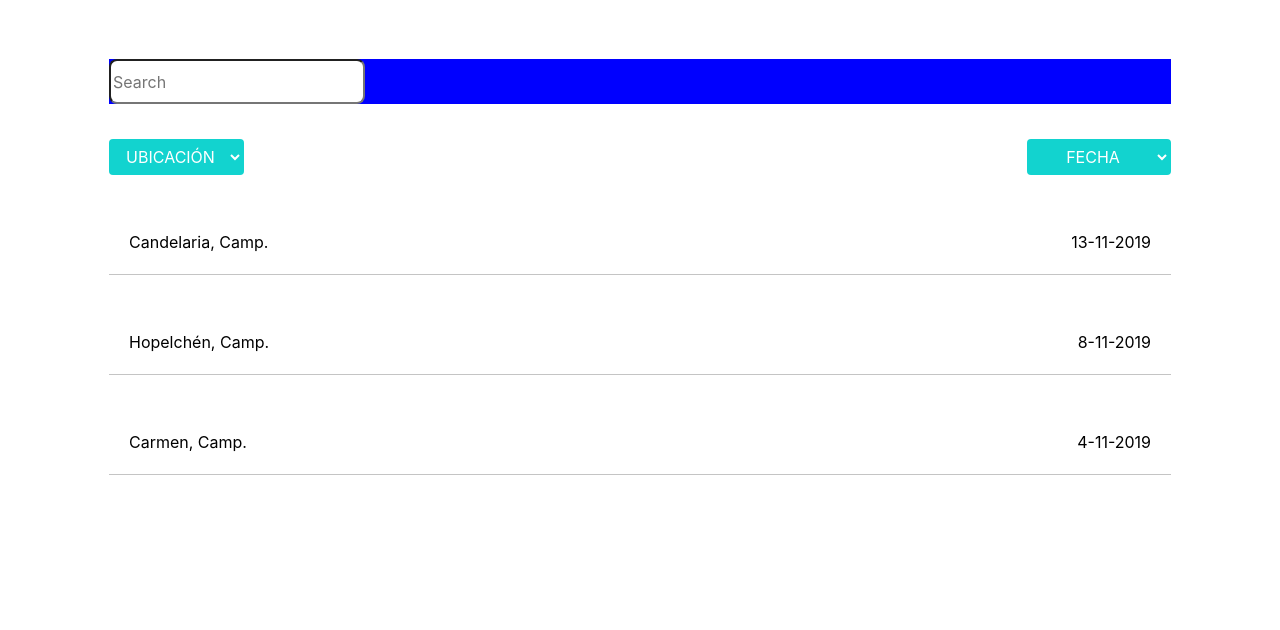
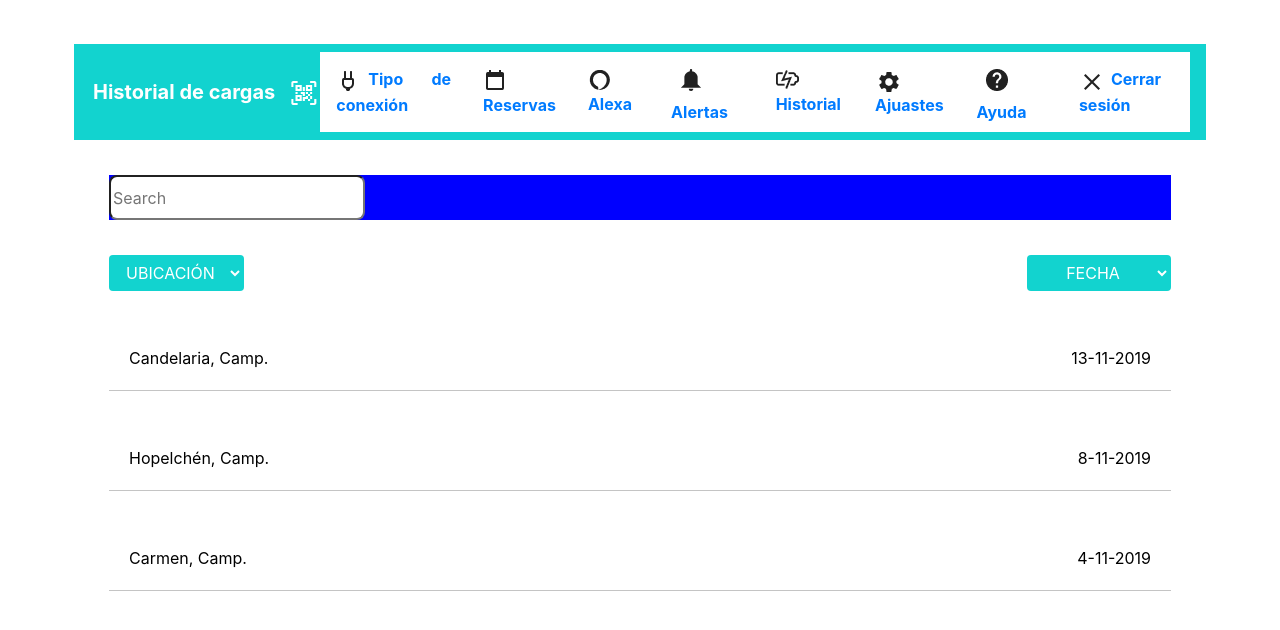
Before and after one commit to sofiamejiamuro/caragadores-electricos, a React (Create React App) app: page /Historial in a window 1280 px wide. Shown: the top 630 px of the page. Built offline with nearby package versions, Linux system fonts and the light colour scheme.

Commit message:
Cambios en historial

```diff
--- a/src/views/Historial.js
+++ b/src/views/Historial.js
@@ -1,6 +1,7 @@
 import React from 'react';
 import { Link } from 'react-router-dom';
 import '../styles/Historial.css';
+import Navigation from '../components/Navigation';
 
 class Historial extends React.Component {
     constructor (props){
@@ -29,6 +30,7 @@ class Historial extends React.Component {
     render (){
         return(
             <div className="container-historial">
+                <Navigation text="Historial de cargas" />
                 <div className="contenedor-buscador">
                     <input type="search" placeholder="Search" className="buscador"></input>
                 </div>
```
